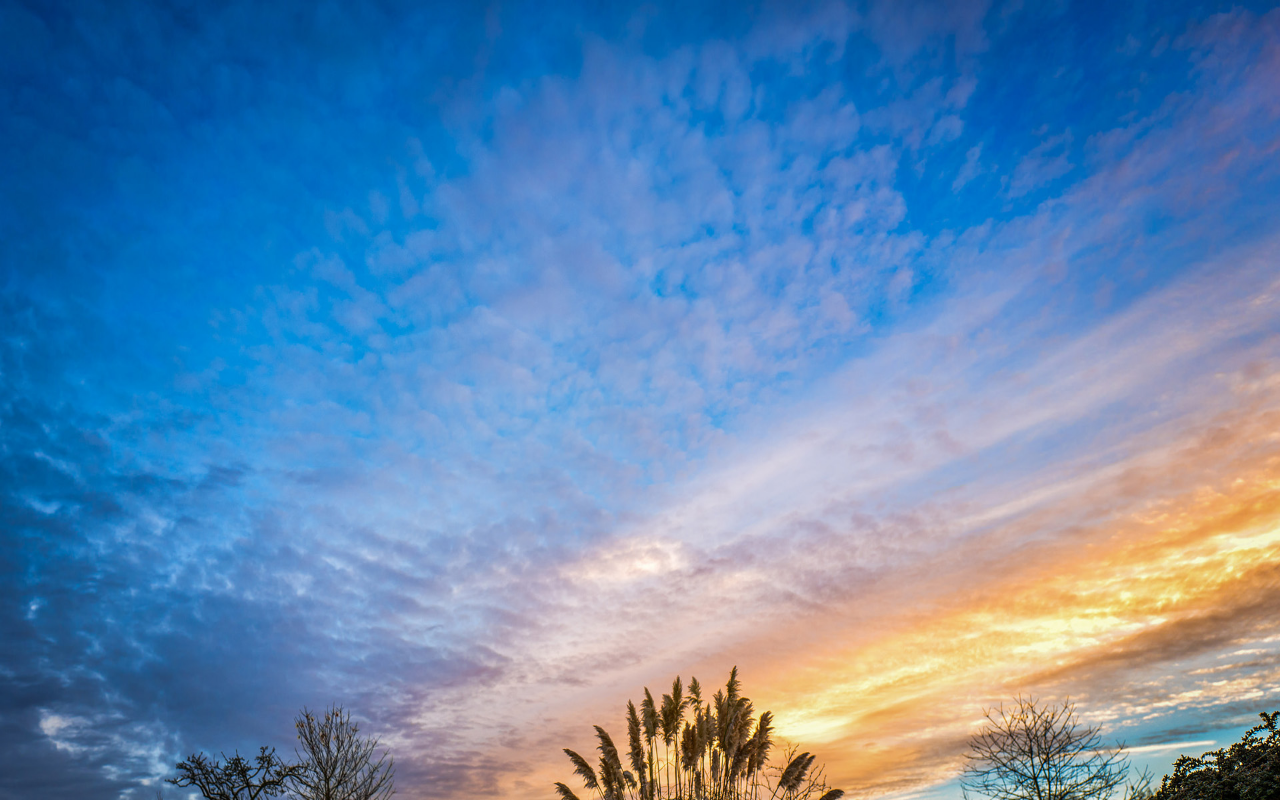
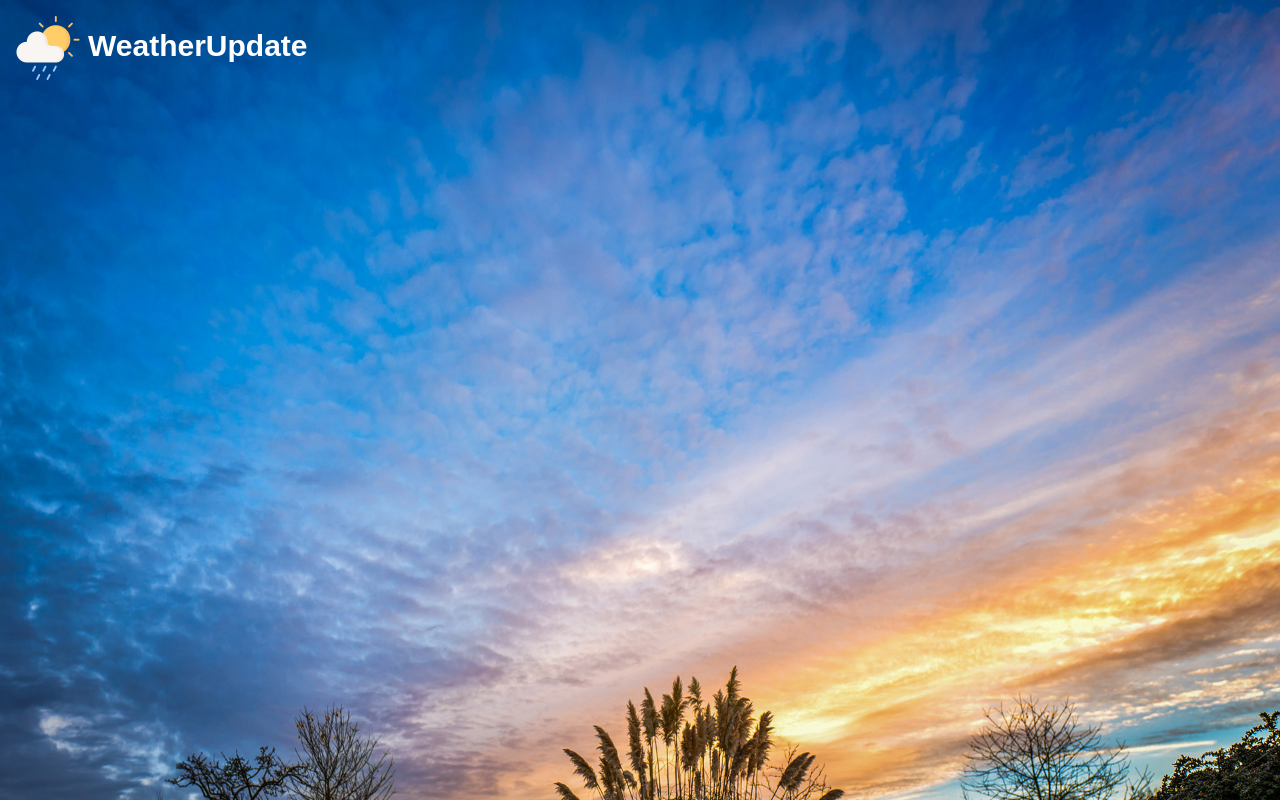
Before and after one commit to AgrawalShruti0208/Weather_Forecast_API_Webpage, a plain HTML site: page src/index.html in a window 1280 px wide. Drawn offline with Linux system fonts and the light colour scheme.

Commit message:
Added Header of the WebPage: Logo and Title

```diff
--- a/src/index.html
+++ b/src/index.html
@@ -3,11 +3,15 @@
 <head>
     <meta charset="UTF-8">
     <meta name="viewport" content="width=device-width, initial-scale=1.0">
-    <link rel="stylesheet" href="input.css">
+    <link rel="stylesheet" href="./output.css">
     <link rel="shortcut icon" href="./Images/favicon.ico" type="image/x-icon">
     <title>WeatherUpdate</title>
 </head>
 <body>
+    <header class="flex m-4 fixed">
+        <img src="./Images/cloudy.png" class="h-16" alt="logo">
+        <h1 id="Heading" class="text-3xl font-bold text-white pt-3 pl-2">WeatherUpdate</h1>
+    </header>
 
 <script src="code.js"></script>
 </body>
```
Also changed, not shown: src/Images/cloudy.png (added), src/output.css.
